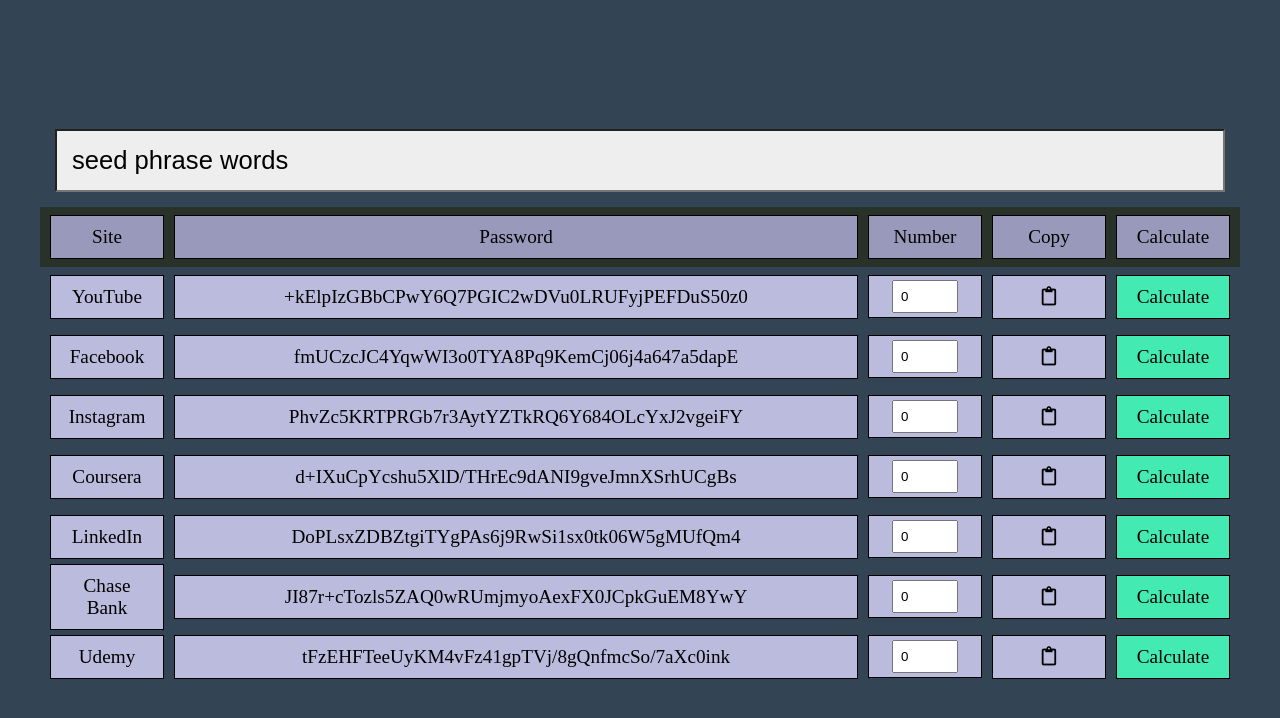
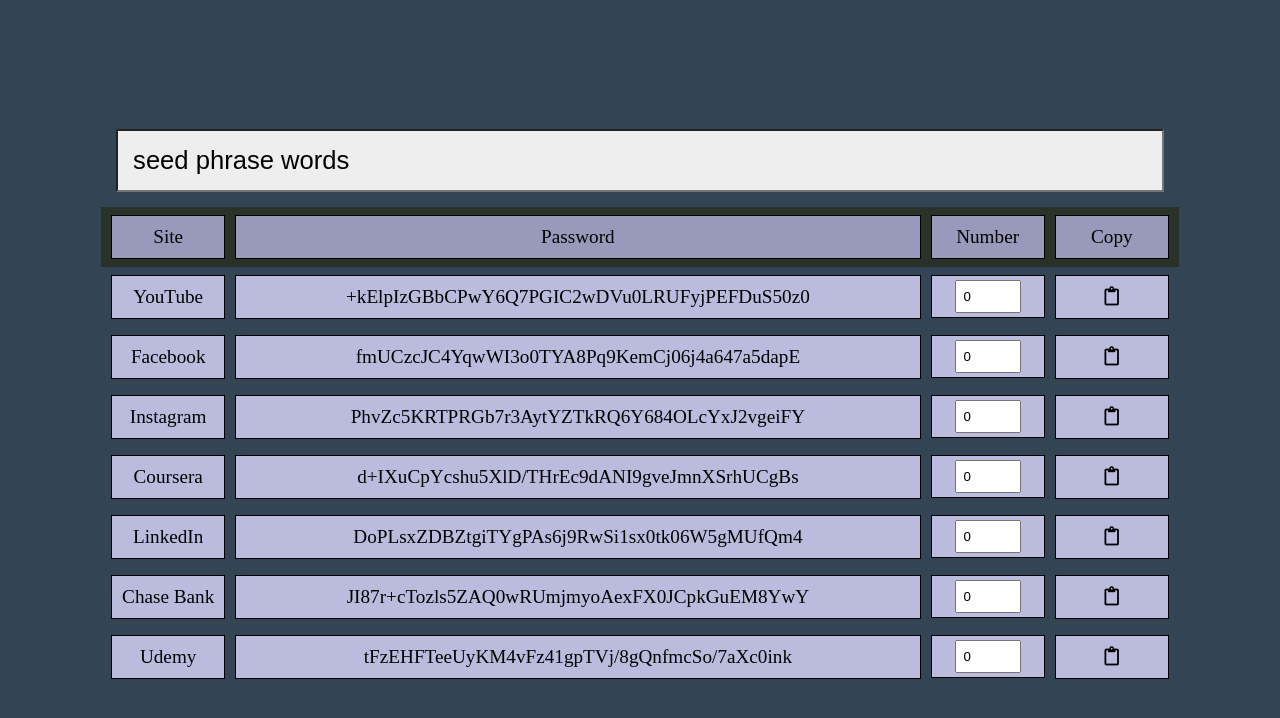
Before and after one commit to caleblent/DeterministicPasswordVault, a plain HTML site: page index.html in a window 1280 px wide. Drawn offline with Linux system fonts and the light colour scheme.

Commit message:
removed 'Calculate' column

```diff
--- a/index.html
+++ b/index.html
@@ -22,7 +22,6 @@
                 <div class="">Password</div>
                 <div class="">Number</div>
                 <div class="">Copy</div>
-                <div class="">Calculate</div>
             </div>
 
             <!-- YouTube -->
@@ -42,9 +41,6 @@
                 </div>
                 <div class="copy">
                     <i class="far fa-clipboard"></i>
-                </div>
-                <div class="calculate">
-                    <span class="calculate-button">Calculate</span>
                 </div>
                 <!-- eventually I would like the ability to add these below checkbox options -->
                 <!-- <div class="upper">
@@ -93,9 +89,6 @@
                 <div class="copy">
                     <i class="far fa-clipboard"></i>
                 </div>
-                <div class="calculate">
-                    <span class="calculate-button">Calculate</span>
-                </div>
             </div>
 
             <!-- Instagram -->
@@ -115,9 +108,6 @@
                 </div>
                 <div class="copy">
                     <i class="far fa-clipboard"></i>
-                </div>
-                <div class="calculate">
-                    <span class="calculate-button">Calculate</span>
                 </div>
             </div>
 
@@ -139,9 +129,6 @@
                 <div class="copy">
                     <i class="far fa-clipboard"></i>
                 </div>
-                <div class="calculate">
-                    <span class="calculate-button">Calculate</span>
-                </div>
             </div>
 
             <!-- LinkedIn -->
@@ -161,9 +148,6 @@
                 </div>
                 <div class="copy">
                     <i class="far fa-clipboard"></i>
-                </div>
-                <div class="calculate">
-                    <span class="calculate-button">Calculate</span>
                 </div>
             </div>
 
@@ -185,9 +169,6 @@
                 <div class="copy">
                     <i class="far fa-clipboard"></i>
                 </div>
-                <div class="calculate">
-                    <span class="calculate-button">Calculate</span>
-                </div>
             </div>
 
             <!-- Udemy -->
@@ -208,9 +189,6 @@
                 <div class="copy">
                     <i class="far fa-clipboard"></i>
                 </div>
-                <div class="calculate">
-                    <span class="calculate-button">Calculate</span>
-                </div>
             </div>
 
             <!--  -->
--- a/js/script.js
+++ b/js/script.js
@@ -22,9 +22,10 @@ function addButtonsFunctionality(row) {
     row.querySelector('.number-entry').addEventListener('click', () => {
         calculatePassword(row);
     });
-    row.querySelector('.calculate').addEventListener('click', () => {
-        calculatePassword(row);
-    });
+    // removing this, as the calculate button has been removed
+    // row.querySelector('.calculate').addEventListener('click', () => {
+    //     calculatePassword(row);
+    // });
     row.querySelector('.copy').addEventListener('click', () => {
         const textarea = document.createElement('textarea');
         const password = row.querySelector('.password-result').innerText;
--- a/style.css
+++ b/style.css
@@ -32,7 +32,7 @@ body {
 }
 .row {
     display: grid;
-    grid-template-columns: 1fr 6fr 1fr 1fr 1fr;
+    grid-template-columns: 1fr 6fr 1fr 1fr;
     /* grid-template-columns: 6fr 10fr 4fr repeat(6, 1fr); this will be used if the checkboxes come back*/
     /* margin: 10px auto; */
     max-width: 1200px;
@@ -91,7 +91,7 @@ body {
     padding: 7px;
 }
 
-.calculate,
+/* .calculate, */
 .copy {
     cursor: pointer;
     user-select: none;
@@ -104,11 +104,11 @@ body {
     color: #d63;
     background-color: #000;
 }
-.calculate:hover {
+/* .calculate:hover {
     color: #fff;
     background-color: #68f;
 }
 .calculate:active {
     color: #4f6;
     background-color: #60e;
-}
+} */
```
Also changed, not shown: img/Screenshot2.png (added), 1 other file.
